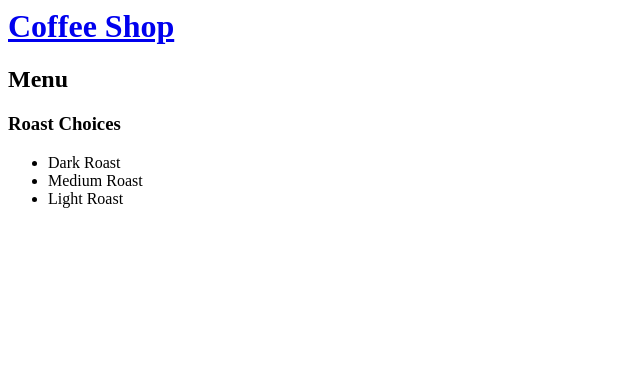
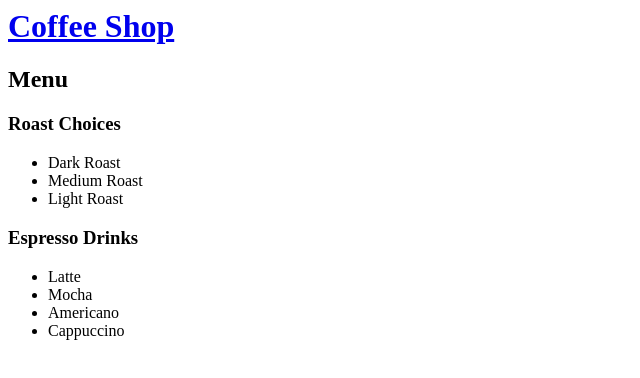
Before and after one commit to jonasflax/menu_coffee, a plain HTML site: page index.html in a window 1280 px wide. Shown: the whole page, without its empty margins (0-640 px from the left). Drawn offline with Linux system fonts and the light colour scheme.

Commit message:
add espresso list

```diff
--- a/index.html
+++ b/index.html
@@ -17,3 +17,10 @@
           <li>Medium Roast</li>
           <li>Light Roast</li>
         </ul>
+      <h3>Espresso Drinks</h3>
+        <ul>
+          <li>Latte</li>
+          <li>Mocha</li>
+          <li>Americano</li>
+          <li>Cappuccino</li>
+        </ul>
```
